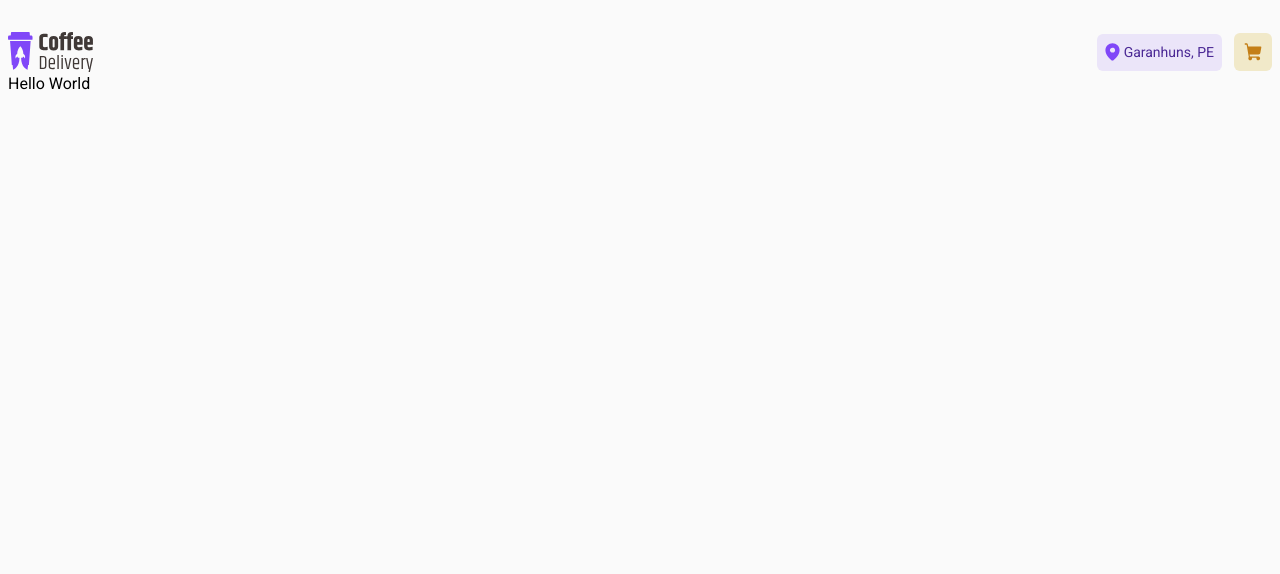
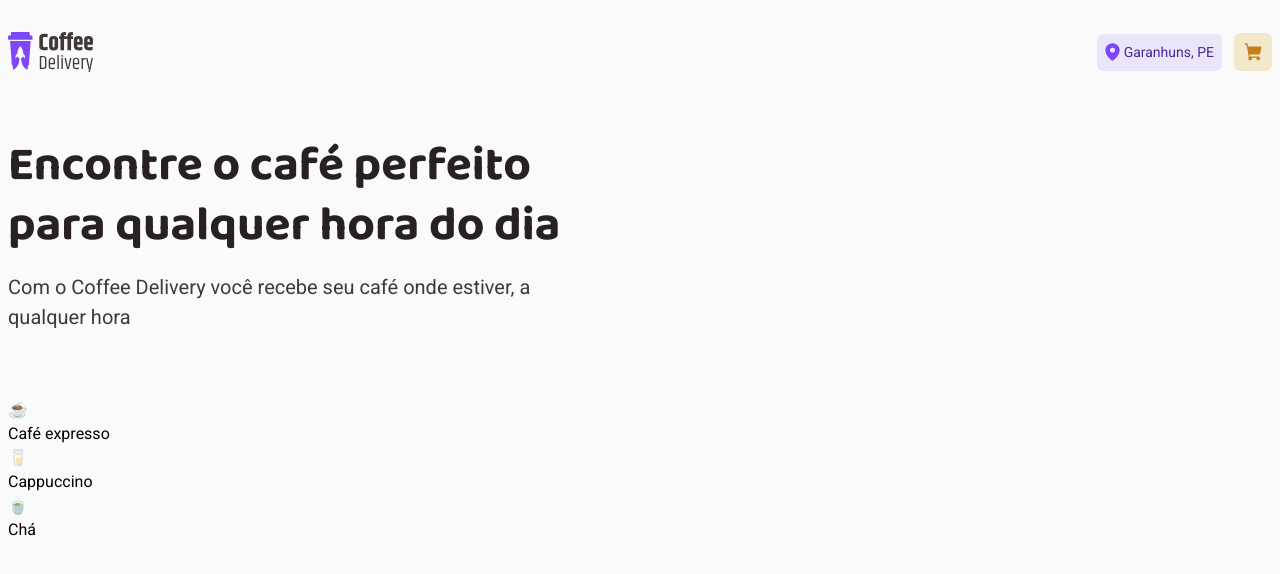
Before and after one commit to Dynylson/coffee-shop, a Next.js app: page / in a window 1280 px wide. Shown: the top 574 px of the page. Built offline with nearby package versions, Linux system fonts and the light colour scheme.

Commit message:
feat(WIP): add initial implementation of HeroSection component

```diff
--- a/src/app/layout.tsx
+++ b/src/app/layout.tsx
@@ -26,7 +26,7 @@ export default function RootLayout({
   return (
     <html lang="pt-BR">
       <body className="font-roboto bg-base-background antialiased max-w-[1440px] mx-auto px-2">
-        <header className="mt-4 sm:mt-8">
+        <header className="mt-4 sm:mt-8 h-[80px] sm:h-[104px]">
           <Header />
         </header>
         {children}
--- a/src/app/page.tsx
+++ b/src/app/page.tsx
@@ -1,3 +1,19 @@
+import { HeroSection } from '@/components/HeroSection';
+
 export default function Home() {
-  return <h1 className="">Hello World</h1>;
+  return (
+    <HeroSection
+      title={
+        <>
+          Encontre o café perfeito <br /> para qualquer hora do dia
+        </>
+      }
+      subtitle="Com o Coffee Delivery você recebe seu café onde estiver, a qualquer hora"
+      legends={[
+        { icon: '☕', description: 'Café expresso' },
+        { icon: '🥛', description: 'Cappuccino' },
+        { icon: '🍵', description: 'Chá' },
+      ]}
+    />
+  );
 }
--- a/src/components/Header/index.tsx
+++ b/src/components/Header/index.tsx
@@ -4,7 +4,7 @@ export const Header = () => {
   return (
     <div className="flex items-center justify-between">
       <Image
-        src="/coffee-shop.svg"
+        src="/icons/coffee-shop.svg"
         width={85}
         height={40}
         alt="Logo Coffee Shop"
@@ -12,7 +12,7 @@ export const Header = () => {
       <div className="flex items-center gap-3">
         <div className="bg-purple-light text-purple-dark flex items-center gap-1 p-2 rounded-[6px]">
           <Image
-            src="/location.svg"
+            src="/icons/location.svg"
             width={15}
             height={19}
             alt="Logo Localização"
--- /dev/null
+++ b/src/components/HeroSection/components/legend-icon.tsx
@@ -0,0 +1,9 @@
+import Image from 'next/image';
+
+export const LegendIcon = () => {
+  return (
+    <div>
+      <Image />
+    </div>
+  );
+};
--- /dev/null
+++ b/src/components/HeroSection/components/legend.tsx
@@ -0,0 +1,12 @@
+import { ILegend } from '../types';
+
+export type LegendProps = ILegend;
+
+export const Legend = ({ icon, description }: LegendProps) => {
+  return (
+    <div>
+      <p>{icon}</p>
+      <p>{description}</p>
+    </div>
+  );
+};
--- /dev/null
+++ b/src/components/HeroSection/index.tsx
@@ -0,0 +1,27 @@
+import { ReactNode } from 'react';
+import { Legend } from './components/legend';
+import { ILegend } from './types';
+
+interface HeroSectionProps {
+  title: ReactNode;
+  subtitle: string;
+  legends: ILegend[];
+}
+
+export const HeroSection = ({ title, subtitle, legends }: HeroSectionProps) => {
+  return (
+    <section>
+      <h1 className="font-baloo font-bold text-base-title text-baloo-xl leading-tight">
+        {title}
+      </h1>
+      <p className="text-roboto-lg text-base-subtitle max-w-[50ch] mt-4">
+        {subtitle}
+      </p>
+      <div className="mt-[66px]">
+        {legends.map(({ icon, description }, index) => (
+          <Legend key={index} icon={icon} description={description} />
+        ))}
+      </div>
+    </section>
+  );
+};
--- /dev/null
+++ b/src/components/HeroSection/types.ts
@@ -0,0 +1,4 @@
+export interface ILegend {
+  icon: string;
+  description: string;
+}
```
Also changed, not shown: public/icons/coffee-shop.svg (renamed from public/coffee-shop.svg), public/icons/location.svg (renamed from public/location.svg).
